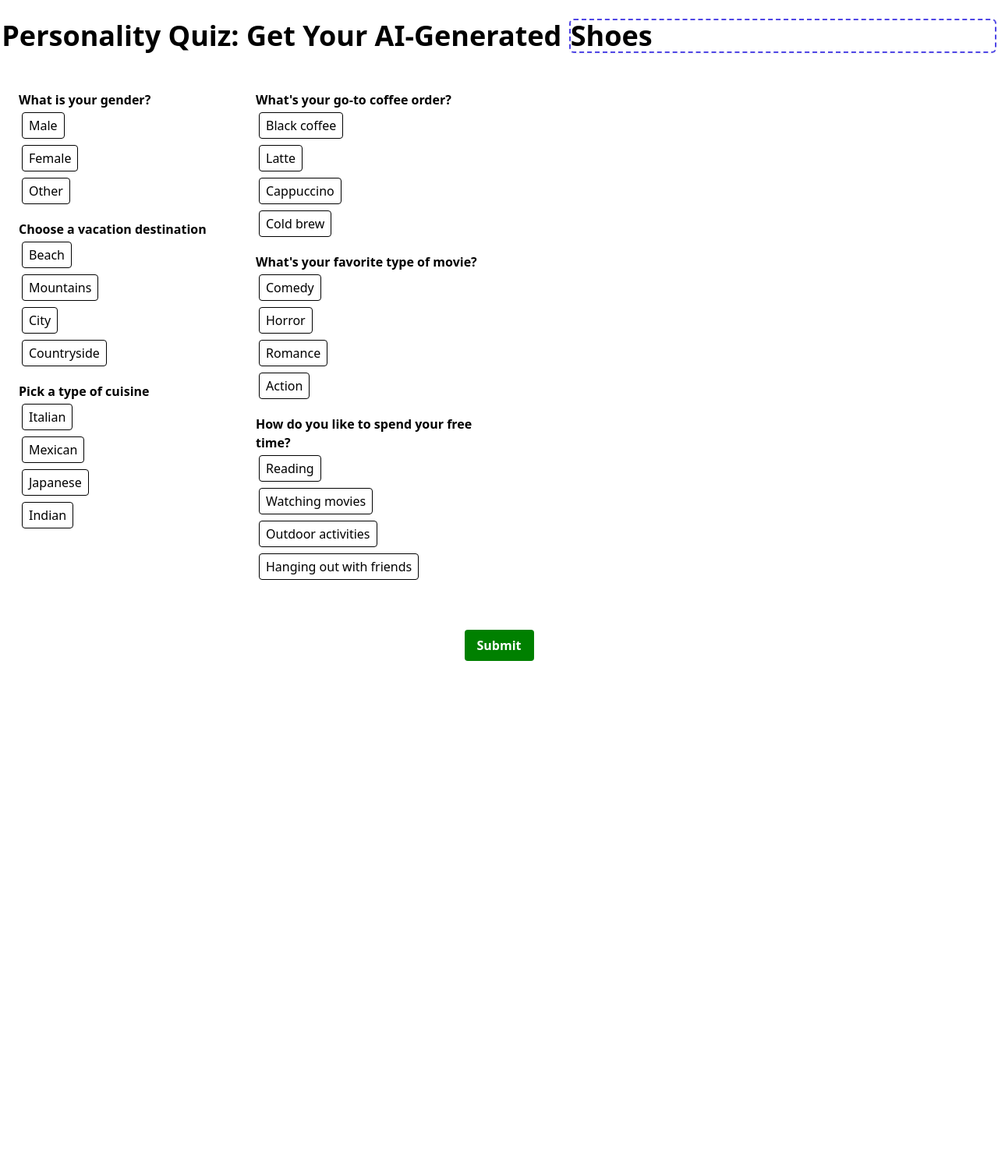
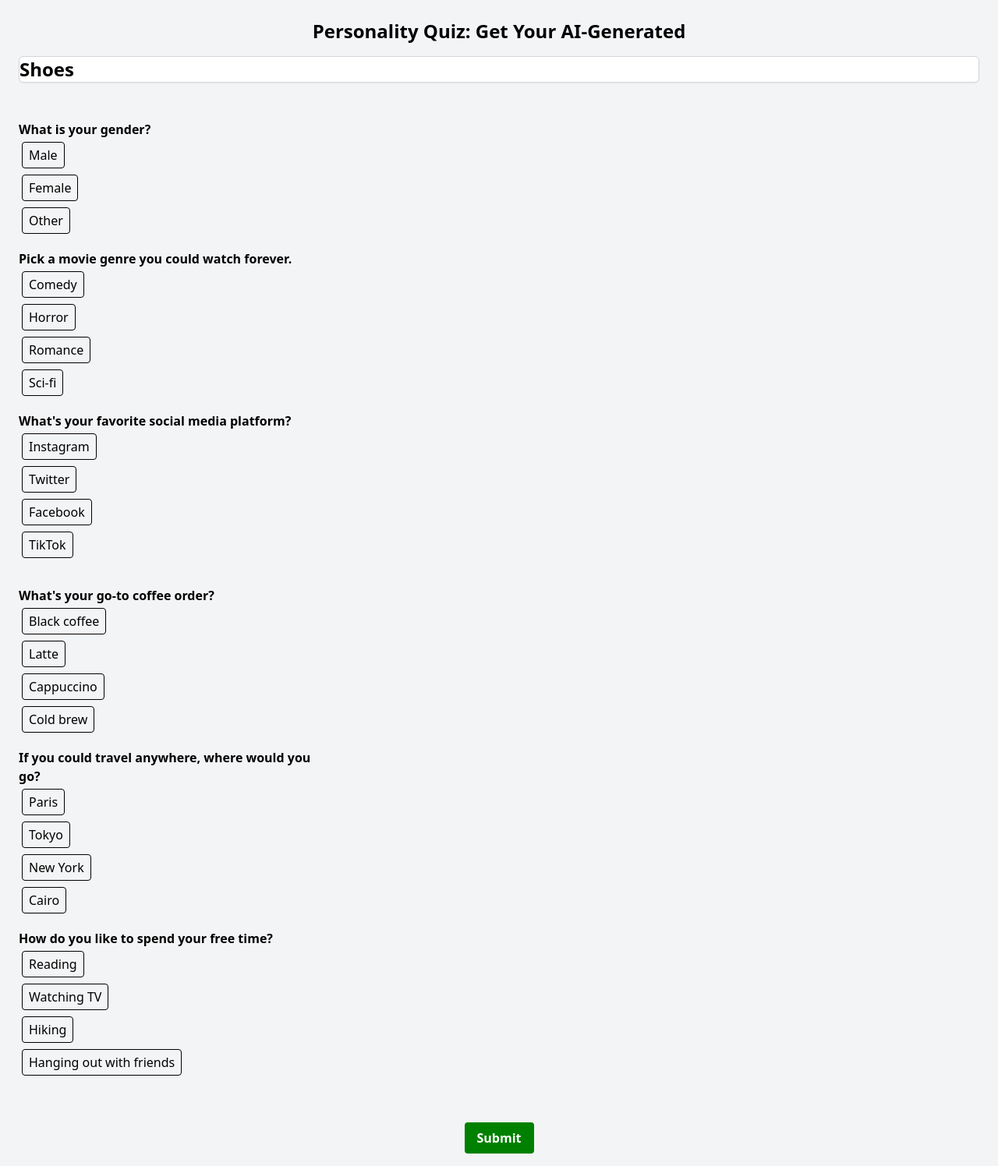
Before and after one commit to kevinjscott/personality-quiz-thing-maker, a Flask app: page / in a window 1280 px wide. Shown: the whole page at 78% size. Before the commit the page ends 848 px from the top, so only its background shows below. Run offline with Flask 3, Linux system fonts and the light colour scheme.

Commit message:
simplified

```diff
--- a/static/js/quiz_questions.json
+++ b/static/js/quiz_questions.json
@@ -10,38 +10,38 @@
             ]
         },
         {
-            "question": "Choose a vacation destination",
-            "options": [
-                "Beach",
-                "Mountains",
-                "City",
-                "Countryside"
-            ]
-        },
-        {
-            "question": "What's your favorite type of movie?",
+            "question": "Pick a movie genre you could watch forever.",
             "options": [
                 "Comedy",
                 "Horror",
                 "Romance",
-                "Action"
+                "Sci-fi"
             ]
         },
         {
-            "question": "Pick a type of cuisine",
+            "question": "If you could travel anywhere, where would you go?",
             "options": [
-                "Italian",
-                "Mexican",
-                "Japanese",
-                "Indian"
+                "Paris",
+                "Tokyo",
+                "New York",
+                "Cairo"
+            ]
+        },
+        {
+            "question": "What's your favorite social media platform?",
+            "options": [
+                "Instagram",
+                "Twitter",
+                "Facebook",
+                "TikTok"
             ]
         },
         {
             "question": "How do you like to spend your free time?",
             "options": [
                 "Reading",
-                "Watching movies",
-                "Outdoor activities",
+                "Watching TV",
+                "Hiking",
                 "Hanging out with friends"
             ]
         }
--- a/templates/index.html
+++ b/templates/index.html
@@ -7,35 +7,25 @@
     <link href="https://cdn.jsdelivr.net/npm/tailwindcss@2.2.19/dist/tailwind.min.css" rel="stylesheet">
     <style>
 
+        @keyframes spin {
+            0% { transform: rotate(0deg); }
+            100% { transform: rotate(360deg); }
+        }
+        @keyframes revealSentence {
+            from { opacity: 0; }
+            to { opacity: 1; }
+        }
         .loader {
-            border: 5px solid #f3f3f3; /* Light grey border */
-            border-top: 5px solid #3498db; /* Blue border */
+            border: 5px solid #f3f3f3;
+            border-top: 5px solid #3498db;
             border-radius: 50%;
             width: 50px;
             height: 50px;
             animation: spin 2s linear infinite;
         }
-
-        @keyframes spin {
-            0% { transform: rotate(0deg); }
-            100% { transform: rotate(360deg); }
-        }
-
-
-
-        @keyframes revealSentence {
-            from {
-                opacity: 0;
-            }
-            to {
-                opacity: 1;
-            }
-        }
         .sentence {
             display: inline-block;
-        }
-        .quiz-container {
-            display: flex;
+            animation: revealSentence 2s ease-in-out;
         }
         .quiz-column, .result-column {
             flex: 1; /* Set each column to take half the width using flex */
@@ -50,58 +40,35 @@
             background-color: darkblue;
             color: white
         }
-        .submit-button-wrapper {
-            width: 100%; /* Full width */
-            text-align: center; /* Center the button */
-            padding: 20px 0; /* Add some padding above and below the button */
-        }
         #submitButton {
             background-color: green;
             width: auto; /* Adjust width to content */
             margin: 0 auto; /* Keep the button centered */
         }
-        /* Responsive styles for smaller screens */
-        @media (max-width: 768px) {
-            .quiz-container {
-                flex-direction: column;
-            }
-            .submit-button-wrapper {
-                left: 0;
-                width: 100%;
-            }
-            .answer-button {
-                padding: 12px;
-                font-size: 16px;
-            }
-            h1 {
-                font-size: 2rem;
-            }
-        }
-
-
-
     </style>
 </head>
-<body>
-    <div class="flex flex-col min-h-screen">
-        <h1 class="text-center text-4xl font-bold my-6">
-            Personality Quiz: Get Your AI-Generated
-            <input type="text" id="itemType" name="itemType" value="" class="text-4xl font-bold bg-white border border-gray-300 rounded-md shadow-sm focus:outline-none focus:ring-indigo-500 focus:border-indigo-500" style="border: 2px dashed #4F46E5; cursor: text; width: fit-content;">
-        </h1>
-        <div class="quiz-container">
-            <div id="quiz" class="quiz-column p-4 flex">
+<body class="bg-gray-100">
+    <div class="flex flex-col min-h-screen justify-between">
+        <header class="text-center p-6">
+            <h1 class="text-4xl font-bold sm:text-2xl">Personality Quiz: Get Your AI-Generated</h1>
+            <input type="text" id="itemType" name="itemType" value="" class="mt-4 text-4xl font-bold bg-white border border-gray-300 rounded-md shadow-sm focus:outline-none focus:ring-indigo-500 focus:border-indigo-500 w-auto sm:text-2xl sm:w-full">
+        </header>
+
+        <main class="flex flex-col sm:flex-row flex-grow">
+            <div id="quiz" class="flex-grow p-4">
                 <!-- Questions will be rendered here -->
             </div>
-            <div id="result" class="result-column p-4">
+            <div id="result" class="flex-grow p-4">
                 <div id="summary" class="text-lg"></div>
                 <img id="resultImage" class="mt-4" />
             </div>
-        </div>
-        <div class="submit-button-wrapper">
-            <button id="submitButton" class="bg-green-500 hover:bg-green-700 text-white font-bold py-2 px-4 rounded">
-                Submit
-            </button>
-        </div>
+        </main>
+
+        <footer class="p-4">
+            <div class="w-full text-center">
+                <button id="submitButton" class="bg-green-500 hover:bg-green-700 text-white font-bold py-2 px-4 rounded focus:outline-none focus:shadow-outline">Submit</button>
+            </div>
+        </footer>
     </div>
     <script>
         document.addEventListener('DOMContentLoaded', function() {
```
